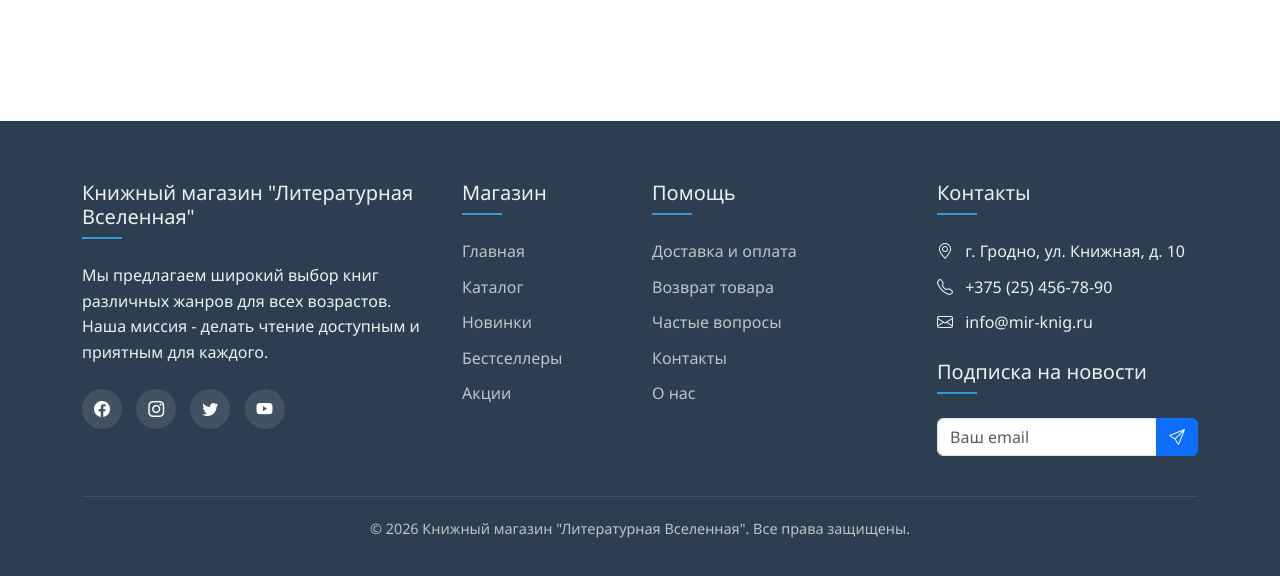
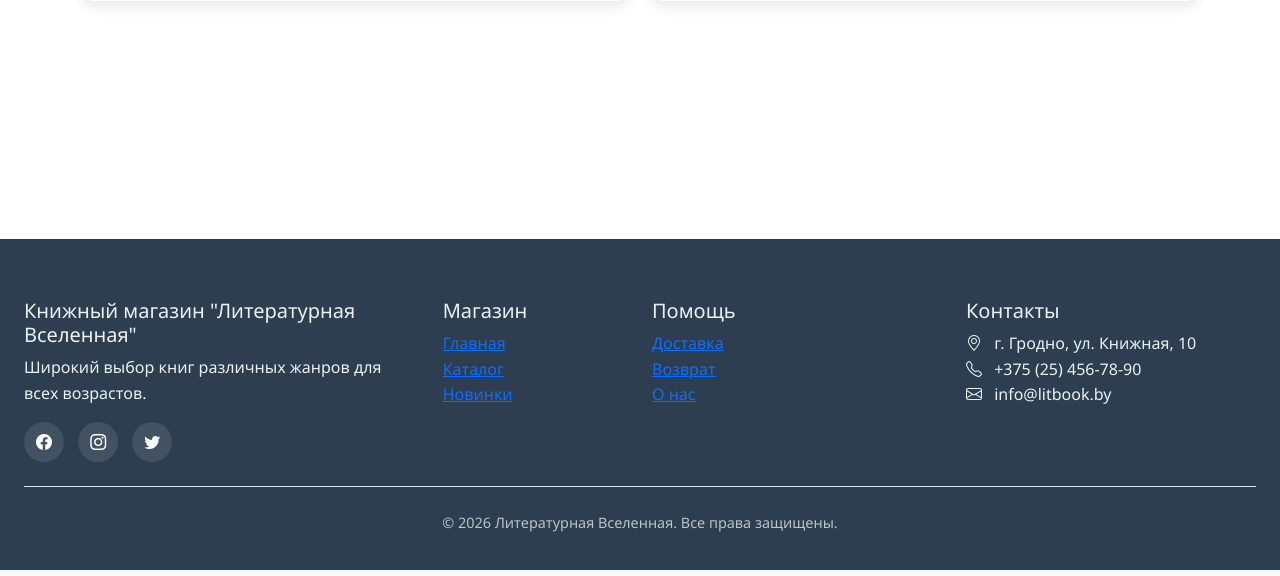
Before and after one commit to TheLastSurvived/book-shop-flask, a Flask app: page /about in a window 1280 px wide. Shown: the part 2966-3542 px from the top of the page. Run offline with Flask 3, Linux system fonts and the light colour scheme; some libraries are stand-ins or nearby versions.

Commit message:
change base.html

```diff
--- a/templates/base.html
+++ b/templates/base.html
@@ -12,7 +12,7 @@
 <body>
     <!-- Навигационная панель -->
     <nav class="navbar navbar-expand-lg navbar-dark fixed-top">
-        <div class="container-fluid">
+        <div class="container-fluid px-3 px-lg-4">
             <a class="navbar-brand" href="{{ url_for('index') }}">
                 <i class="bi bi-book-half me-2"></i>ЛИТЕРАТУРНАЯ ВСЕЛЕННАЯ
             </a>
@@ -20,72 +20,52 @@
                 <span class="navbar-toggler-icon"></span>
             </button>
             <div class="collapse navbar-collapse" id="navbarNav">
-                <ul class="navbar-nav me-auto">
-                    <li class="nav-item">
-                        <a class="nav-link {% if request.endpoint == 'index' %}active{% endif %}"
-                           href="{{ url_for('index') }}">Главная</a>
-                    </li>
-                    <li class="nav-item">
-                        <a class="nav-link {% if request.endpoint == 'catalog' %}active{% endif %}"
-                           href="{{ url_for('catalog') }}">Каталог</a>
-                    </li>
-                    <li class="nav-item">
-                        <a class="nav-link" href="{{ url_for('catalog', section='new') }}">Новинки</a>
-                    </li>
-                    <li class="nav-item">
-                        <a class="nav-link" href="{{ url_for('catalog', section='bestseller') }}">Бестселлеры</a>
-                    </li>
-                    <li class="nav-item">
-                        <a class="nav-link" href="{{ url_for('catalog', section='sale') }}">Акции</a>
-                    </li>
-                    <li class="nav-item">
-                        <a class="nav-link {% if request.endpoint == 'about' %}active{% endif %}"
-                           href="{{ url_for('about') }}">О нас</a>
-                    </li>
+                <ul class="navbar-nav me-auto mb-2 mb-lg-0">
+                    <li class="nav-item"><a class="nav-link" href="{{ url_for('index') }}">Главная</a></li>
+                    <li class="nav-item"><a class="nav-link" href="{{ url_for('catalog') }}">Каталог</a></li>
+                    <li class="nav-item"><a class="nav-link" href="{{ url_for('catalog', section='new') }}">Новинки</a></li>
+                    <li class="nav-item"><a class="nav-link" href="{{ url_for('catalog', section='bestseller') }}">Бестселлеры</a></li>
+                    <li class="nav-item"><a class="nav-link" href="{{ url_for('catalog', section='sale') }}">Акции</a></li>
+                    <li class="nav-item"><a class="nav-link" href="{{ url_for('about') }}">О нас</a></li>
                 </ul>
-                <form class="d-flex me-3" action="{{ url_for('catalog') }}" method="get">
+
+                <form class="d-flex" role="search" action="{{ url_for('catalog') }}" method="get">
                     <div class="input-group">
-                        <input class="form-control" type="search" name="search" placeholder="Поиск книг"
-                               value="{{ request.args.get('search', '') }}">
-                        <button class="btn btn-outline-light" type="submit">
-                            <i class="bi bi-search"></i>
-                        </button>
+                        <input class="form-control" type="search" name="search" placeholder="Поиск книг" value="{{ request.args.get('search', '') }}">
+                        <button class="btn btn-outline-light" type="submit"><i class="bi bi-search"></i></button>
                     </div>
                 </form>
-                <ul class="navbar-nav">
+
+                <ul class="navbar-nav ms-2">
                     <li class="nav-item">
-                        <a class="nav-link {% if request.endpoint == 'cart' %}active{% endif %}"
-                           href="{{ url_for('cart') }}">
-                            <i class="bi bi-cart3 me-1"></i> Корзина
-                            {% if cart_count > 0 %}
-                                <span class="badge bg-danger ms-1">{{ cart_count }}</span>
-                            {% endif %}
+                        <a class="nav-link" href="{{ url_for('cart') }}">
+                            <i class="bi bi-cart3"></i>
+                            <span class="d-lg-none ms-1">Корзина</span>
+                            {% if cart_count > 0 %}<span class="badge bg-danger ms-1">{{ cart_count }}</span>{% endif %}
                         </a>
                     </li>
+
                     {% if session.user_id %}
-    <li class="nav-item">
-        <a class="nav-link {% if request.endpoint == 'profile' %}active{% endif %}"
-           href="{{ url_for('profile') }}">
-            <i class="bi bi-person-circle me-1"></i> {{ session.user_name }}
+                    <li class="nav-item dropdown">
+                        <a class="nav-link dropdown-toggle" href="#" data-bs-toggle="dropdown">
+                            <i class="bi bi-person-circle"></i>
+                            <span class="d-lg-none ms-1">{{ session.user_name }}</span>
+                            <span class="d-none d-lg-inline">{{ session.user_name.split()[0] }}</span>
                         </a>
-    </li>
-    {% if session.is_admin %}  <!-- Ссылка на админку для администраторов -->
-    <li class="nav-item">
-        <a class="nav-link" href="{{ url_for('admin.dashboard') }}">
-            <i class="bi bi-speedometer2 me-1"></i> Админка
-        </a>
-    </li>
+                        <ul class="dropdown-menu dropdown-menu-end">
+                            <li><a class="dropdown-item" href="{{ url_for('profile') }}"><i class="bi bi-person me-2"></i>Профиль</a></li>
+                            {% if session.is_admin %}
+                            <li><a class="dropdown-item" href="{{ url_for('admin.dashboard') }}"><i class="bi bi-speedometer2 me-2"></i>Админка</a></li>
                             {% endif %}
-    <li class="nav-item">
-        <a class="nav-link" href="{{ url_for('logout') }}">
-            <i class="bi bi-box-arrow-right me-1"></i> Выйти
-        </a>
+                            <li><hr class="dropdown-divider"></li>
+                            <li><a class="dropdown-item text-danger" href="{{ url_for('logout') }}"><i class="bi bi-box-arrow-right me-2"></i>Выйти</a></li>
+                        </ul>
                     </li>
                     {% else %}
                     <li class="nav-item">
-        <a class="nav-link {% if request.endpoint == 'login' %}active{% endif %}"
-           href="{{ url_for('login') }}">
-            <i class="bi bi-person me-1"></i> Войти
+                        <a class="nav-link" href="{{ url_for('login') }}">
+                            <i class="bi bi-person"></i>
+                            <span class="d-lg-none ms-1">Войти</span>
                         </a>
                     </li>
                     {% endif %}
@@ -94,149 +74,66 @@
         </div>
     </nav>
 
-    <!-- Основной контент -->
+    <div style="height: 70px;"></div>
+
     {% block content %}{% endblock %}
 
-    <!-- Футер -->
-    <footer>
-        <div class="container">
+    <footer class="mt-5">
+        <div class="container-fluid px-3 px-lg-4">
             <div class="row g-4">
                 <div class="col-lg-4 col-md-6">
-                    <div class="footer-links">
                     <h5>Книжный магазин "Литературная Вселенная"</h5>
-                        <p>Мы предлагаем широкий выбор книг различных жанров для всех возрастов.
-                           Наша миссия - делать чтение доступным и приятным для каждого.</p>
-                        <div class="social-links mt-4">
+                    <p>Широкий выбор книг различных жанров для всех возрастов.</p>
+                    <div class="social-links">
                         <a href="#"><i class="bi bi-facebook"></i></a>
                         <a href="#"><i class="bi bi-instagram"></i></a>
                         <a href="#"><i class="bi bi-twitter"></i></a>
-                            <a href="#"><i class="bi bi-youtube"></i></a>
-                        </div>
                     </div>
                 </div>
                 <div class="col-lg-2 col-md-6">
-                    <div class="footer-links">
                     <h5>Магазин</h5>
-                        <ul>
+                    <ul class="list-unstyled">
                         <li><a href="{{ url_for('index') }}">Главная</a></li>
                         <li><a href="{{ url_for('catalog') }}">Каталог</a></li>
                         <li><a href="{{ url_for('catalog', section='new') }}">Новинки</a></li>
-                            <li><a href="{{ url_for('catalog', section='bestseller') }}">Бестселлеры</a></li>
-                            <li><a href="{{ url_for('catalog', section='sale') }}">Акции</a></li>
+                    </ul>
+                </div>
+                <div class="col-lg-3 col-md-6">
+                    <h5>Помощь</h5>
+                    <ul class="list-unstyled">
+                        <li><a href="{{ url_for('about') }}#delivery">Доставка</a></li>
+                        <li><a href="{{ url_for('about') }}#return">Возврат</a></li>
+                        <li><a href="{{ url_for('about') }}">О нас</a></li>
+                    </ul>
+                </div>
+                <div class="col-lg-3 col-md-6">
+                    <h5>Контакты</h5>
+                    <ul class="list-unstyled">
+                        <li><i class="bi bi-geo-alt me-2"></i> г. Гродно, ул. Книжная, 10</li>
+                        <li><i class="bi bi-telephone me-2"></i> +375 (25) 456-78-90</li>
+                        <li><i class="bi bi-envelope me-2"></i> info@litbook.by</li>
                     </ul>
                 </div>
             </div>
-                <div class="col-lg-3 col-md-6">
-                    <div class="footer-links">
-                        <h5>Помощь</h5>
-                        <ul>
-                            <li><a href="{{ url_for('about') }}#delivery">Доставка и оплата</a></li>
-                            <li><a href="{{ url_for('about') }}#return">Возврат товара</a></li>
-                            <li><a href="{{ url_for('about') }}#faq">Частые вопросы</a></li>
-                            <li><a href="{{ url_for('about') }}#contacts">Контакты</a></li>
-                            <li><a href="{{ url_for('about') }}">О нас</a></li>
-                        </ul>
-                    </div>
-                </div>
-                <div class="col-lg-3 col-md-6">
-                    <div class="footer-links">
-                        <h5>Контакты</h5>
-                        <ul>
-                            <li><i class="bi bi-geo-alt me-2"></i> г. Гродно, ул. Книжная, д. 10</li>
-                            <li><i class="bi bi-telephone me-2"></i> +375 (25) 456-78-90</li>
-                            <li><i class="bi bi-envelope me-2"></i> info@mir-knig.ru</li>
-                        </ul>
-                        <h5 class="mt-4">Подписка на новости</h5>
-                        <div class="input-group mt-3">
-                            <input type="email" class="form-control" placeholder="Ваш email">
-                            <button class="btn btn-primary" type="button">
-                                <i class="bi bi-send"></i>
-                            </button>
-                        </div>
-                    </div>
-                </div>
-            </div>
-            <div class="copyright">
-                <p>&copy; {{ current_year }} Книжный магазин "Литературная Вселенная". Все права защищены.</p>
+            <div class="copyright text-center pt-4 mt-4 border-top">
+                <p>&copy; {{ current_year }} Литературная Вселенная. Все права защищены.</p>
             </div>
         </div>
     </footer>
-<div class="position-fixed bottom-0 end-0 p-3" style="z-index: 1050; max-width: 380px; width: 100%;">
+
+    <div class="position-fixed bottom-0 end-0 p-3" style="z-index: 1050; max-width: 380px;">
         {% with messages = get_flashed_messages(with_categories=true) %}
-        {% if messages %}
             {% for category, message in messages %}
-            <div class="alert alert-dismissible fade show mb-3 border"
-                 role="alert"
-                 style="background-color: white;
-                        border-left: 8px solid
-                        {% if category == 'success' %}#28a745;
-                        {% elif category == 'danger' %}#dc3545;
-                        {% elif category == 'warning' %}#ffc107;
-                        {% elif category == 'info' %}#17a2b8;
-                        {% else %}#6c757d{% endif %};
-                        box-shadow: 0 5px 15px rgba(0,0,0,0.08);
-                        border-radius: 8px;
-                        border-top: 1px solid #e9ecef;
-                        border-right: 1px solid #e9ecef;
-                        border-bottom: 1px solid #e9ecef;">
-
-                <div class="d-flex align-items-start">
-                    <!-- Иконка -->
-                    <div class="me-3 fs-4">
-                        {% if category == 'success' %}
-                            <i class="bi bi-check-circle-fill text-success"></i>
-                        {% elif category == 'danger' %}
-                            <i class="bi bi-exclamation-triangle-fill text-danger"></i>
-                        {% elif category == 'warning' %}
-                            <i class="bi bi-exclamation-circle-fill text-warning"></i>
-                        {% elif category == 'info' %}
-                            <i class="bi bi-info-circle-fill text-info"></i>
-                        {% else %}
-                            <i class="bi bi-bell-fill text-secondary"></i>
-                        {% endif %}
-                    </div>
-
-                    <!-- Текст сообщения -->
-                    <div class="flex-grow-1">
-                        <strong class="d-block mb-1" style="color: #2c3e50; font-size: 1rem;">
-                            {% if category == 'success' %}
-                                Успешно!
-                            {% elif category == 'danger' %}
-                                Ошибка!
-                            {% elif category == 'warning' %}
-                                Внимание!
-                            {% elif category == 'info' %}
-                                Информация!
-                            {% else %}
-                                Сообщение!
-                            {% endif %}
-                        </strong>
-                        <p class="mb-0" style="color: #495057; font-size: 0.95rem;">{{ message }}</p>
-                    </div>
-
-                    <!-- Кнопка закрытия -->
-                    <button type="button" class="btn-close ms-3" data-bs-dismiss="alert" aria-label="Close"></button>
-                </div>
+            <div class="alert alert-{{ category if category != 'danger' else 'danger' }} alert-dismissible fade show shadow-sm">
+                {{ message }}
+                <button type="button" class="btn-close" data-bs-dismiss="alert"></button>
             </div>
             {% endfor %}
-        {% endif %}
         {% endwith %}
     </div>
 
     <script src="{{ url_for('static', filename='js/bootstrap.bundle.min.js') }}"></script>
     <script src="{{ url_for('static', filename='js/script.js') }}"></script>
-    {% block scripts %}
-     <script>
-        document.addEventListener('DOMContentLoaded', function() {
-        setTimeout(function() {
-            var alerts = document.querySelectorAll('.alert');
-            alerts.forEach(function(alert) {
-                var bsAlert = new bootstrap.Alert(alert);
-                bsAlert.close();
-            });
-        }, 5000);
-    });
-    </script>
-    {% endblock %}
+    {% block scripts %}{% endblock %}
 </body>
 </html>
```
Lines whose indentation alone changed are shown as unchanged.
